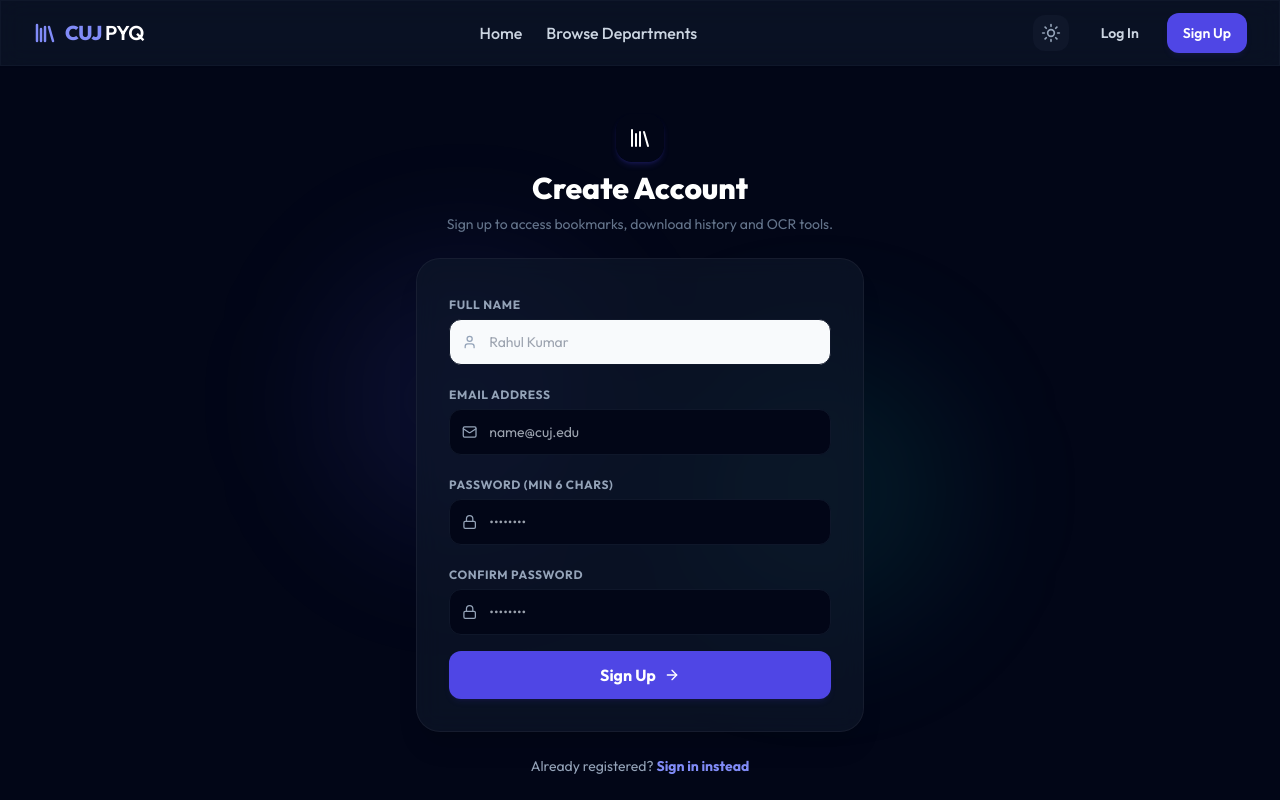
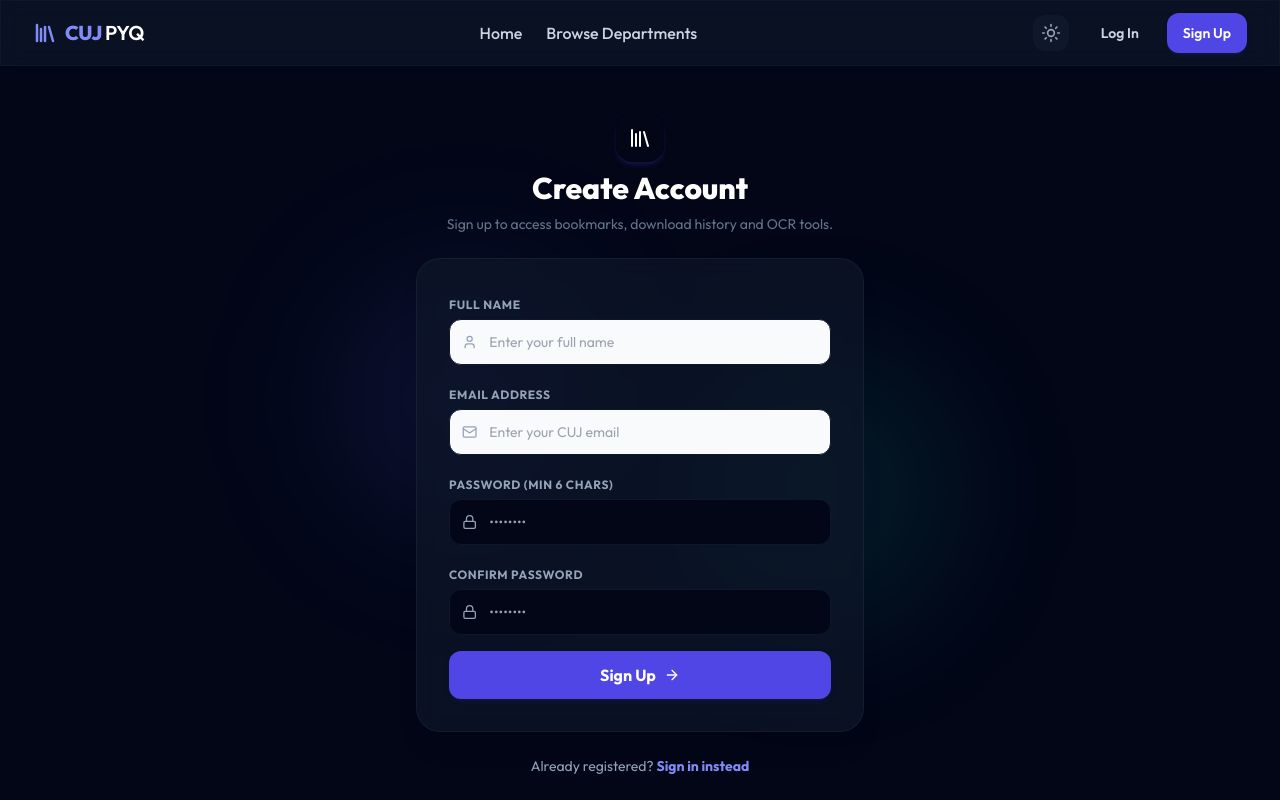
Before and after one commit to princekajipuram/cuj_pyq_portal, a React (Vite) app in the folder frontend/: page /register in a window 1280 px wide. Shown: the top 800 px of the page. Built offline with nearby package versions, Linux system fonts and the light colour scheme; no server answers.

Commit message:
style: replace specific example placeholders with generic ones in Login and Register forms

```diff
--- a/frontend/src/pages/Login.jsx
+++ b/frontend/src/pages/Login.jsx
@@ -76,7 +76,7 @@ export const Login = () => {
                   type="email"
                   value={email}
                   onChange={(e) => setEmail(e.target.value)}
-                  placeholder="name@cuj.edu"
+                  placeholder="Enter your email"
                   className="w-full bg-transparent pl-3 py-3 text-sm text-slate-800 dark:text-white placeholder-slate-450 focus:outline-none"
                   required
                 />
--- a/frontend/src/pages/Register.jsx
+++ b/frontend/src/pages/Register.jsx
@@ -85,7 +85,7 @@ export const Register = () => {
                   type="text"
                   value={name}
                   onChange={(e) => setName(e.target.value)}
-                  placeholder="Rahul Kumar"
+                  placeholder="Enter your full name"
                   className="w-full bg-transparent pl-3 py-3 text-sm text-slate-800 dark:text-white placeholder-slate-450 focus:outline-none"
                   required
                 />
@@ -94,13 +94,13 @@ export const Register = () => {
 
             <div className="space-y-1">
               <label className="text-xs font-bold text-slate-500 dark:text-slate-400 uppercase tracking-wider">Email Address</label>
-              <div className="relative flex items-center bg-slate-50 dark:bg-slate-950 border border-slate-200 dark:border-slate-900 rounded-xl px-3 group focus-within:ring-2 focus-within:ring-indigo-500 transition-all">
+              <div className="relative flex items-center bg-slate-50 dark:bg-slate-955 border border-slate-200 dark:border-slate-900 rounded-xl px-3 group focus-within:ring-2 focus-within:ring-indigo-500 transition-all">
                 <Mail className="w-4 h-4 text-slate-400" />
                 <input
                   type="email"
                   value={email}
                   onChange={(e) => setEmail(e.target.value)}
-                  placeholder="name@cuj.edu"
+                  placeholder="Enter your CUJ email"
                   className="w-full bg-transparent pl-3 py-3 text-sm text-slate-800 dark:text-white placeholder-slate-450 focus:outline-none"
                   required
                 />
```
